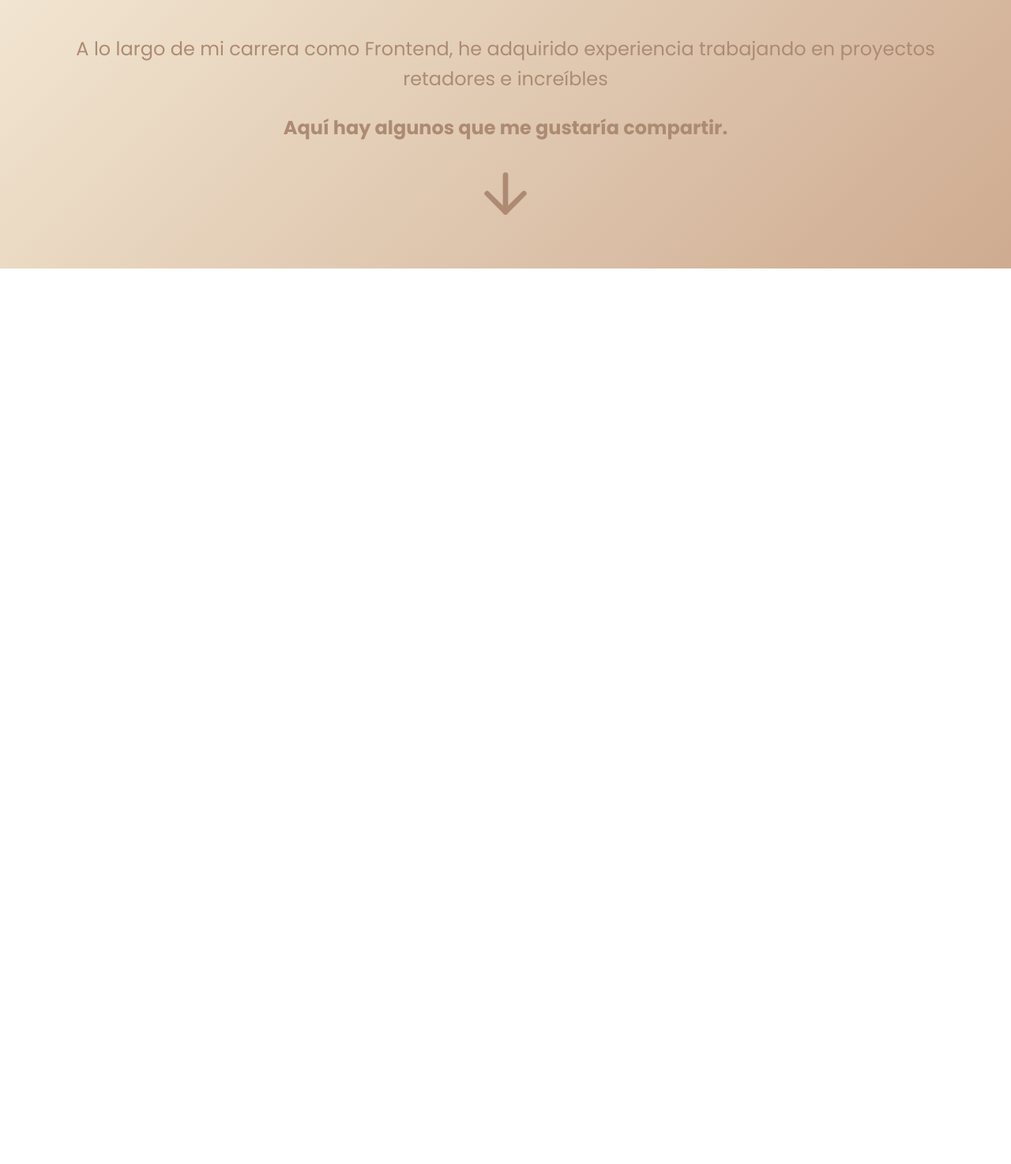
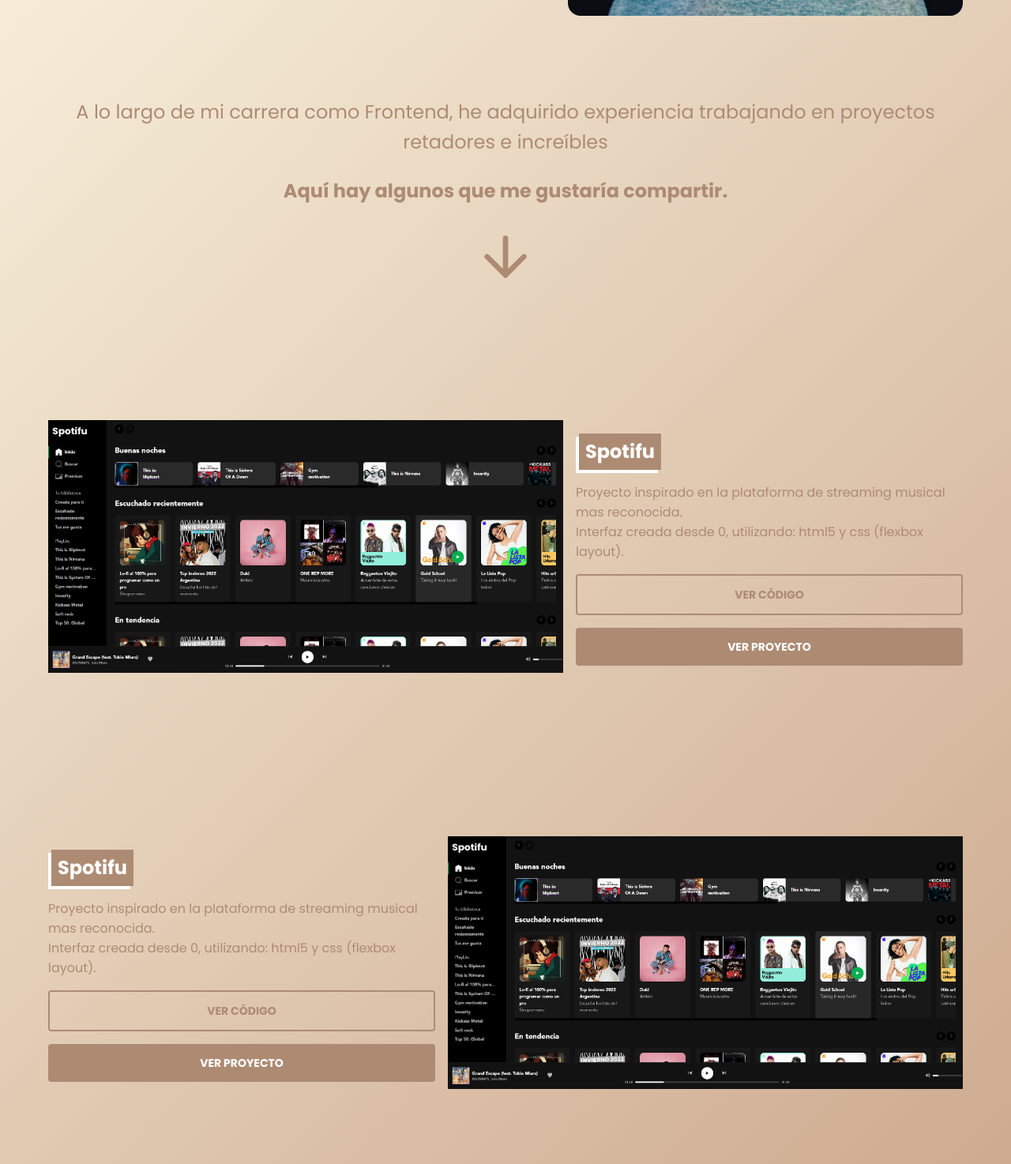
Before and after one commit to MauricioLaratro/portafolio-mauricio, a plain HTML site: page index.html in a window 1280 px wide. Shown: the part 598-2072 px from the top of the page at 79% size. Before the commit the page ends 938 px from the top, so only its background shows below. Drawn offline with Linux system fonts and the light colour scheme.

Commit message:
Integramos el primer proyecto al portafolio

```diff
--- a/css/project.css
+++ b/css/project.css
@@ -1,4 +1,4 @@
-.project-description{
+.project-introduction{
     display: flex;
     flex-direction: column;
     text-align: center;
@@ -8,7 +8,7 @@
     gap: 24px;
 }
 
-.project-description h1{
+.project-introduction h1{
     font: var(--headline5);
     margin: 0;
     font-weight: 400;
@@ -17,7 +17,73 @@
     gap: 24px;
 }
 
-.project-description h1 span:nth-of-type(2){
+.project-introduction h1 span:nth-of-type(2){
     display: block;
     font: var(--headline5);
 }
+
+
+
+.project-description{
+    gap: 16px;
+    padding-block-start: 40px;
+    padding-block-end: 40px;
+}
+
+.project-description p{
+    margin: 0;
+
+}
+
+/* .project-description img{
+    border: 1px solid green;
+    max-inline-size: 100%;
+    block-size: auto;
+} */
+
+.description-text{
+    display: flex;
+    flex-direction: column;
+    gap: 16px;
+    margin-block-start: 20px;
+}
+
+.project-title{
+    align-self: flex-start;
+    background: var(--primary);
+    color: var(--white);
+    font: var(--headline5);
+    padding-block-start: 4px;
+    padding-block-end: 4px;
+    padding-inline-start: 8px;
+    padding-inline-end: 8px;
+    box-shadow: -4px 4px 0 var(--white);
+    text-decoration: none;
+    margin-inline-start: 4px;
+}
+
+@media screen and (min-width:768px){
+    .project-description{
+        display: flex;
+        align-items: center;
+        padding-block-start: 80px;
+        padding-block-end: 80px;
+    }
+
+    .project-description:nth-child(odd) .description-image{
+        order: 2;
+        flex: 1;
+    }
+    .description-image{
+        text-align: center;
+    }
+
+    .description-text{
+        margin-block-start: 0;
+        flex: 1;
+    }
+
+    .description-image img{
+        height:320px;
+    }
+}
--- a/css/wrapper.css
+++ b/css/wrapper.css
@@ -3,4 +3,7 @@
     padding-inline-start: 1rem;
     padding-inline-end: 1rem;
     margin: auto;
+    display: flex;
+    flex-direction: column;
+    gap: 40px;
 }
--- a/index.html
+++ b/index.html
@@ -27,7 +27,7 @@
                     </li>
                 </ul>
             </nav>
-            <a href="https://www.linkedin.com/in/mauriciojavierlaratro/" class="button">
+            <a target="_blank" href="https://www.linkedin.com/in/mauriciojavierlaratro/" class="button">
                 Linkedin
             </a>
         </header>
@@ -49,24 +49,52 @@
                     <img src="./icons/icon-phone.svg" alt="Icono de telefono"></a>
                     <a class="button-icon" href="mailto:mauriciolaratro@gmial.com">
                     <img src="./icons/icon-important_mail.svg" alt="Icono Mail"></a>
-                    <a class="button-icon" href="https://www.instagram.com/mauriciolaratro/">
+                    <a target="_blank" class="button-icon" href="https://www.instagram.com/mauriciolaratro/">
                     <img src="./icons/icon-instagram.svg" alt="Icono de Instagram"></a>
-                    <a class="button-icon" href="https://github.com/MauricioLaratro">
+                    <a target="_blank" class="button-icon" href="https://github.com/MauricioLaratro">
                     <img src="./icons/icon-github.svg" alt="Icono de Github"></a>
                 </div>
-                <a href="/" class="button">Descargar Curriculum</a>
+                <a href="/" target="_blank" class="button">Descargar Curriculum</a>
             </div>
         </section>
 
-        <div class="project" id="projects">
-            <div class="project-description">
+        <div class="project-introduction" id="projects">
                 <h1>
                     <span>A lo largo de mi carrera como Frontend, he adquirido experiencia trabajando en proyectos retadores e increíbles</span>
                     <span>Aquí hay algunos que me gustaría compartir.</span>
                 </h1>
                 <i aria-hidden="true"><img src="./icons/arrow-down.svg" alt="flecha hacia abajo"></i>
+        </div>
+
+        <div class="project-description">
+            <div class="description-image">
+                <img src="./images/spotifu.png"  height="167" alt="Imagen del proyecto Spotifu">
+            </div>
+            <div class="description-text">
+                <a target="_blank" class="project-title" href="https://mauriciolaratro.github.io/my-spotifu/index.html">Spotifu</a>
+                <p> Proyecto inspirado en la plataforma de streaming musical mas reconocida. <br>
+                    Interfaz creada desde 0, utilizando: html5 y css (flexbox layout).
+                </p>
+                <a target="_blank" href="https://github.com/MauricioLaratro/my-spotifu" class="button is-secondary"> Ver Código</a>
+                <a target="_blank" href="https://mauriciolaratro.github.io/my-spotifu/index.html" class="button">Ver Proyecto</a>
             </div>
         </div>
+
+        <div class="project-description">
+            <div class="description-image">
+                <img src="./images/spotifu.png"  height="167" alt="Imagen del proyecto Spotifu">
+            </div>
+            <div class="description-text">
+                <a target="_blank" class="project-title" href="https://mauriciolaratro.github.io/my-spotifu/index.html">Spotifu</a>
+                <p> Proyecto inspirado en la plataforma de streaming musical mas reconocida. <br>
+                    Interfaz creada desde 0, utilizando: html5 y css (flexbox layout).
+                </p>
+                <a target="_blank" href="https://github.com/MauricioLaratro/my-spotifu" class="button is-secondary"> Ver Código</a>
+                <a target="_blank" href="https://mauriciolaratro.github.io/my-spotifu/index.html" class="button">Ver Proyecto</a>
+            </div>
+        </div>
+
+
     </div>
 </body>
 </html>
```
Also changed, not shown: images/spotifu-macbook-major.png (added), images/spotifu-phone.png (added), images/spotifu.png (added).
